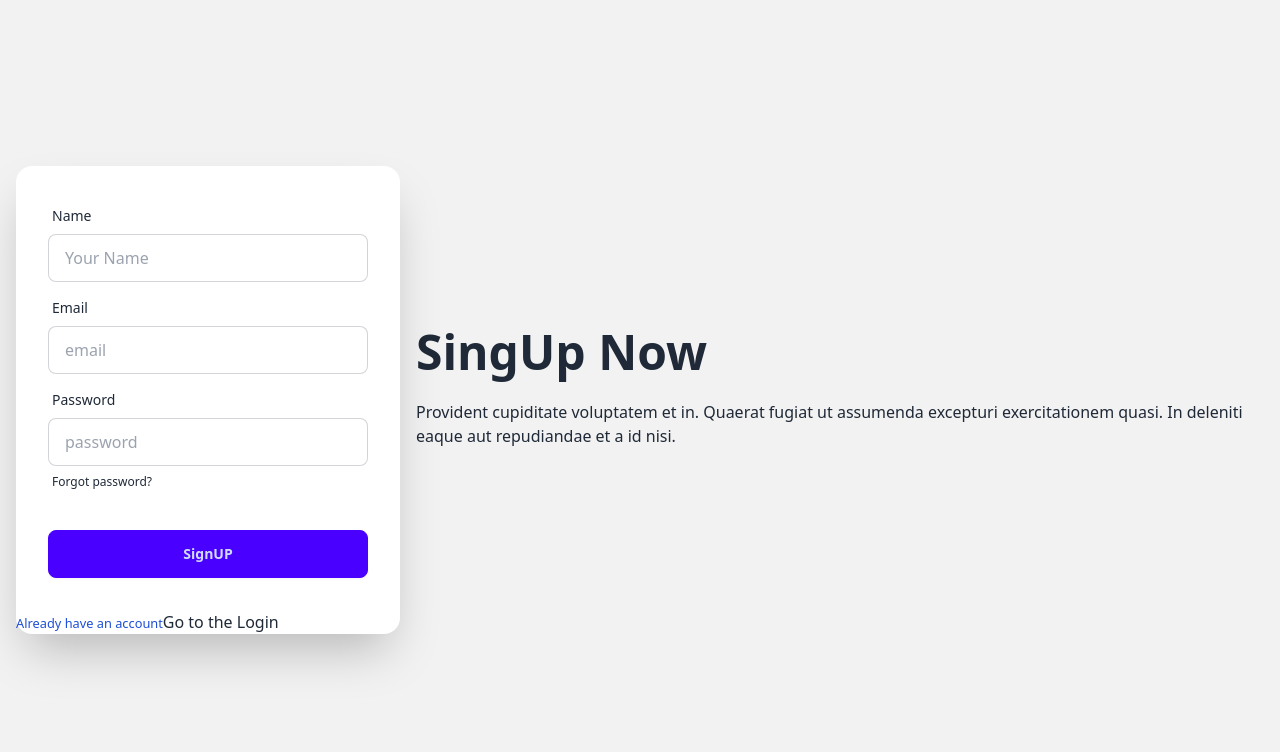
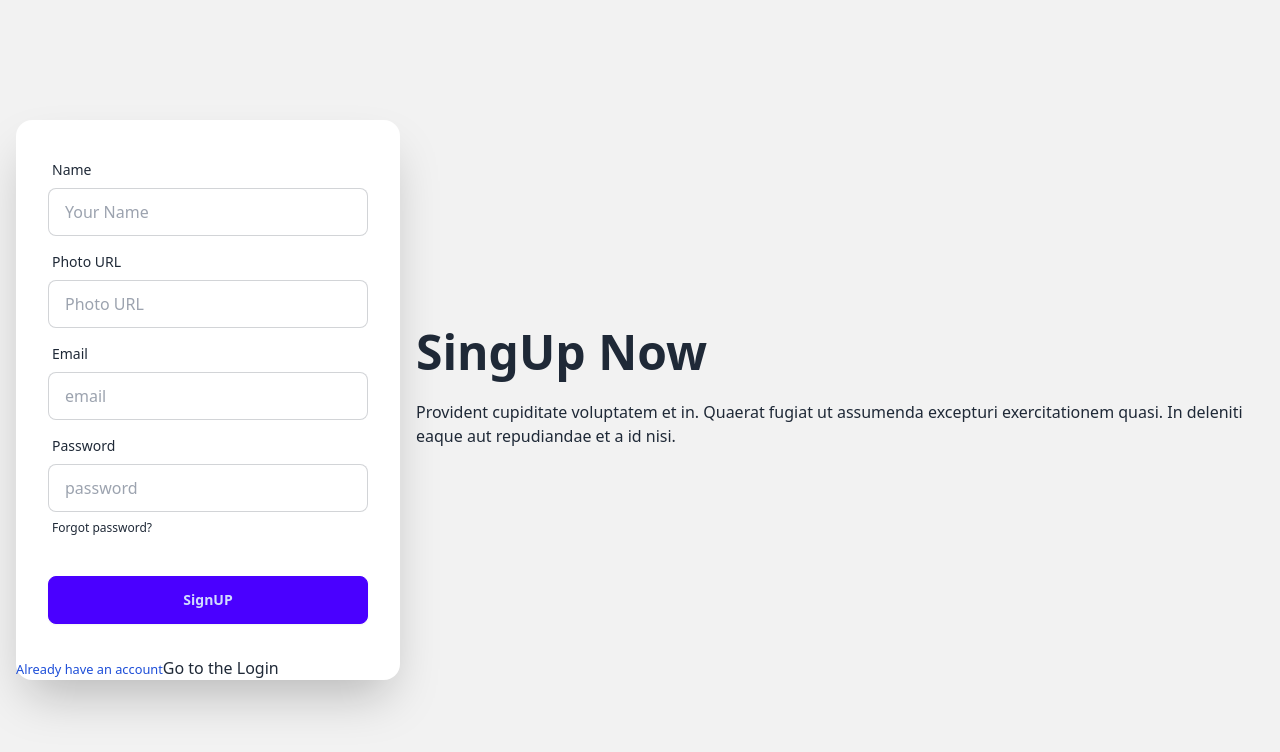
Before and after one commit to shoronshaha/food-house-client, a React (Vite) app: page /signup in a window 1280 px wide. Shown: the top 752 px of the page. Built offline with nearby package versions, Linux system fonts and the light colour scheme; no server answers.

Commit message:
added to update profile name  see when user login

```diff
--- a/src/pages/Shared/Navbar/Navbar.jsx
+++ b/src/pages/Shared/Navbar/Navbar.jsx
@@ -29,6 +29,7 @@
       </li>
       {user ? (
         <>
+          <span className="text-white">{user?.displayName}</span>
           <button onClick={handleLogOut} className="btn btn-ghost">
             LOGOUT
           </button>
--- a/src/pages/SignUp/SignUp.jsx
+++ b/src/pages/SignUp/SignUp.jsx
@@ -2,24 +2,43 @@
 import { Helmet } from "react-helmet-async";
 import { useForm } from "react-hook-form";
 import { AuthContext } from "../../providers/AuthProvider";
-import { Link } from "react-router-dom";
+import { Link, useNavigate } from "react-router-dom";
+import Swal from "sweetalert2";
 // import PropTypes from "prop-types";
 const SignUp = () => {
   const {
     register,
     handleSubmit,
+    reset,
 
     formState: { errors },
   } = useForm();
 
-  const { createUser } = useContext(AuthContext);
+  const { createUser, updateUserProfile } = useContext(AuthContext);
+  const navigate = useNavigate();
 
   const onSubmit = (data) => {
     console.log(data);
-    createUser(data.email, data.password).then((result) => {
-      const loggedUser = result.user;
-      console.log(loggedUser);
-    });
+    createUser(data.email, data.password)
+      .then((result) => {
+        const loggedUser = result.user;
+        console.log(loggedUser);
+        updateUserProfile(data.name, data.photoURL)
+          .then(() => {
+            console.log("user profile info updated");
+          })
+          .catch((error) => console.log(error));
+        reset();
+        Swal.fire({
+          position: "top-end",
+          icon: "success",
+          title: "user create successfully",
+          showConfirmButton: false,
+          timer: 1500,
+        });
+        navigate("/");
+      })
+      .catch((error) => console.log(error));
   };
 
   return (
@@ -52,6 +71,20 @@
                 />
                 {errors.name && (
                   <span className="text-red-700">Name field is required</span>
+                )}
+              </div>
+              <div className="form-control">
+                <label className="label">
+                  <span className="label-text">Photo URL</span>
+                </label>
+                <input
+                  {...register("photoURL", { required: true })}
+                  type="text"
+                  placeholder="Photo URL"
+                  className="input input-bordered"
+                />
+                {errors.photoURL && (
+                  <span className="text-red-700">Photo URL is required</span>
                 )}
               </div>
               <div className="form-control">
--- a/src/providers/AuthProvider.jsx
+++ b/src/providers/AuthProvider.jsx
@@ -6,6 +6,7 @@
   onAuthStateChanged,
   signInWithEmailAndPassword,
   signOut,
+  updateProfile,
 } from "firebase/auth";
 import { app } from "../firebase/firebase.config";
 
@@ -31,6 +32,13 @@
     return signOut(auth);
   };
 
+  const updateUserProfile = (name, photo) => {
+    return updateProfile(auth.currentUser, {
+      displayName: name,
+      photoURL: photo,
+    });
+  };
+
   useEffect(() => {
     const unsubscribe = onAuthStateChanged(auth, (currentUser) => {
       setUser(currentUser);
@@ -48,6 +56,7 @@
     createUser,
     signIn,
     logOut,
+    updateUserProfile,
   };
   return (
     <AuthContext.Provider value={authInfo}>{children}</AuthContext.Provider>
```
